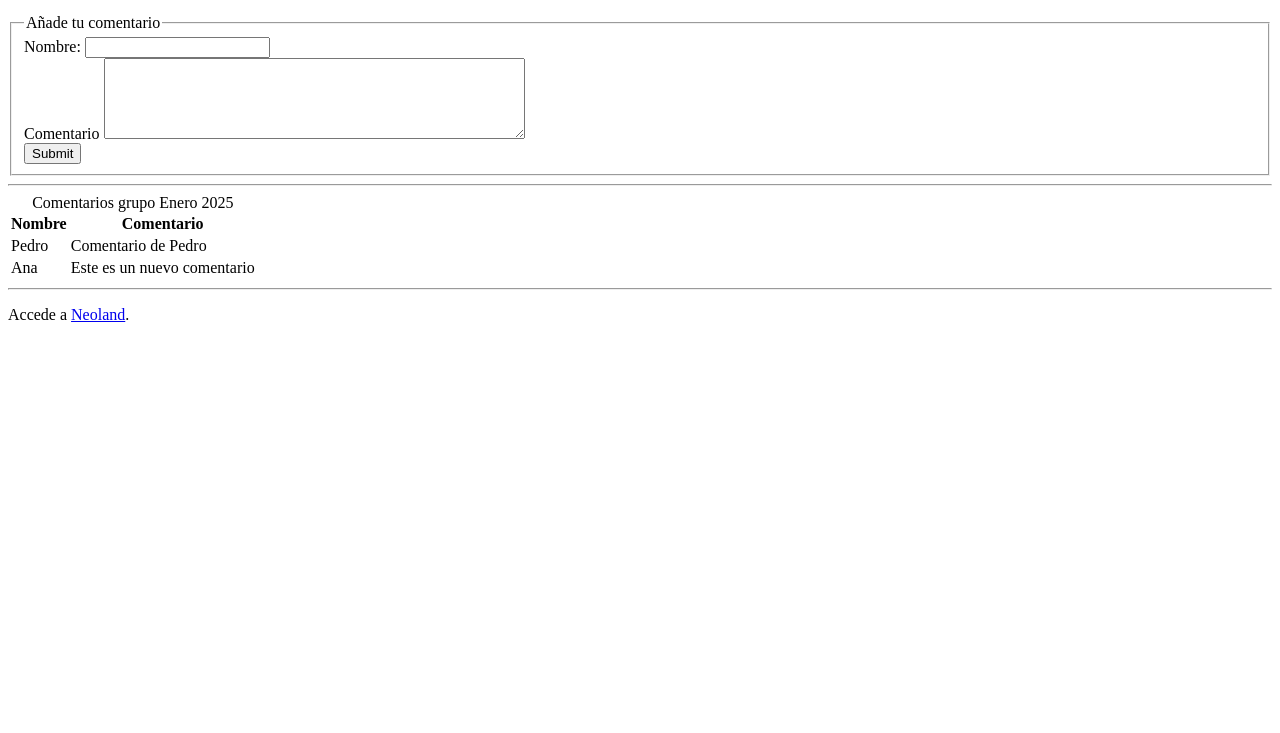
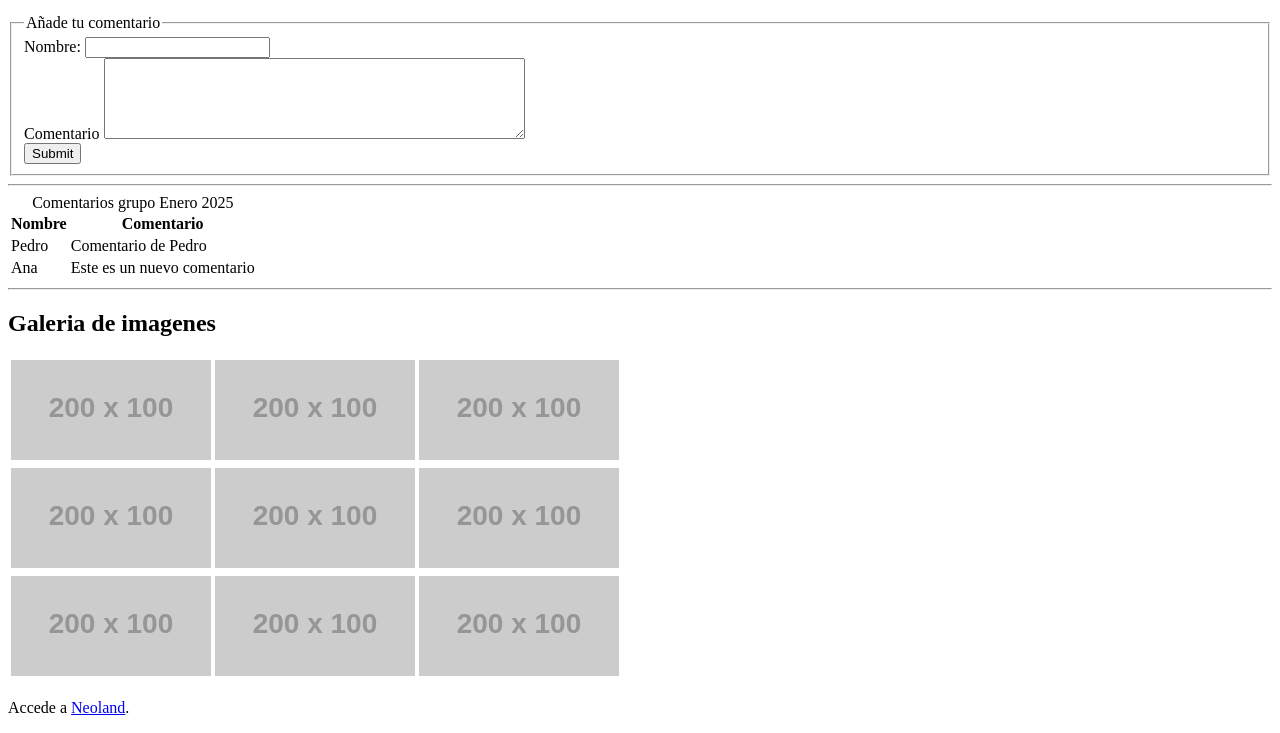
Before and after one commit to JRamonCarralero/JRC-repositorio, a plain HTML site: page src/tabla.html in a window 1280 px wide. Shown: the part 136-869 px from the top of the page. Before the commit the page ends 800 px from the top, so only its background shows below. Drawn offline with Linux system fonts and the light colour scheme; placeholder pictures from the web are drawn by us.

Commit message:
tabla de imagenes

```diff
--- a/src/tabla.html
+++ b/src/tabla.html
@@ -59,6 +59,25 @@
 
     <hr />
 
+    <h2>Galeria de imagenes</h2>
+    <table>
+        <tr>
+            <td><img src="https://placehold.co/200x100" alt="Foto1"></td>
+            <td><img src="https://placehold.co/200x100" alt="Foto2"></td>
+            <td><img src="https://placehold.co/200x100" alt="Foto3"></td>
+        </tr>
+        <tr>
+            <td><img src="https://placehold.co/200x100" alt="Foto4"></td>
+            <td><img src="https://placehold.co/200x100" alt="Foto5"></td>
+            <td><img src="https://placehold.co/200x100" alt="Foto6"></td>
+        </tr>
+        <tr>
+            <td><img src="https://placehold.co/200x100" alt="Foto7"></td>
+            <td><img src="https://placehold.co/200x100" alt="Foto8"></td>
+            <td><img src="https://placehold.co/200x100" alt="Foto9"></td>
+        </tr>
+    </table>
+
     <footer>
         <p>Accede a <a href="http://neoland.es" target="_blank" >Neoland</a>.</p>
     </footer>
```
